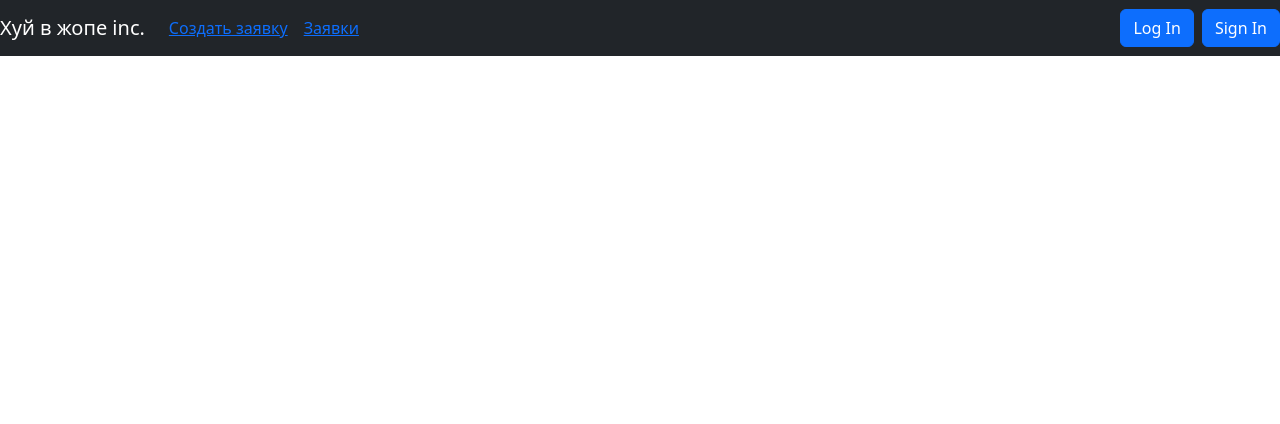
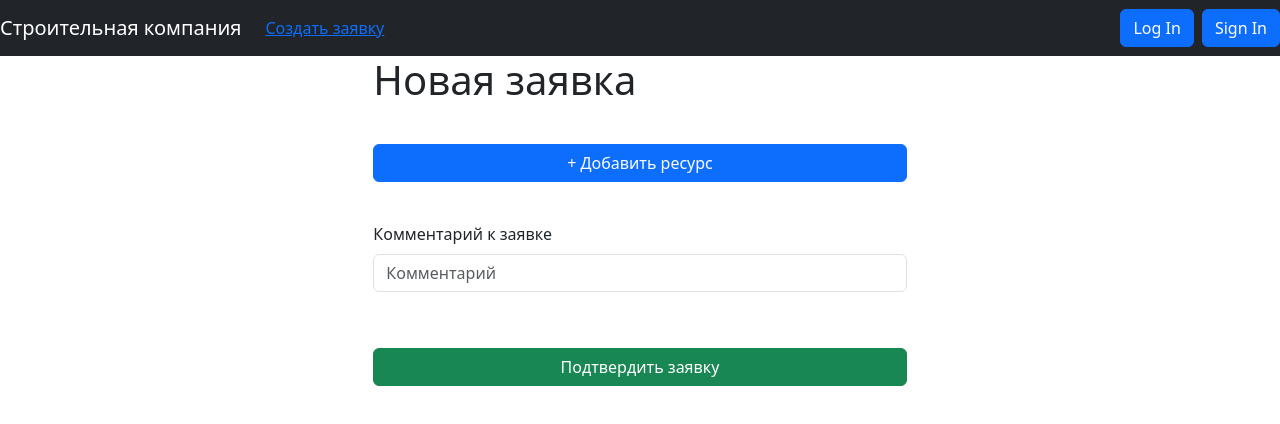
Before and after one commit to James-ssss/react-frontend, a React (Create React App) app: page /CreateTask in a window 1280 px wide. Shown: the top 424 px of the page. Built offline with nearby package versions, Linux system fonts and the light colour scheme.

Commit message:
Добавлена страница логина и база для страницы создания заявки

```diff
--- a/src/App.js
+++ b/src/App.js
@@ -2,19 +2,18 @@ import React from 'react';
 import 'bootstrap/dist/css/bootstrap.min.css';
 import { Button } from 'react-bootstrap';
 import NaviBar from './Components/Navibar';
-import LoginForm from './Login';
 import { Route, BrowserRouter as Router, Link, Routes} from 'react-router-dom';
 
-import {CreateTask} from './CreateTask';
-import {Tasks} from './Tasks';
+import CreateTask from './Components/CreateTask';
+import Login from './Components/Login';
 function App() {
   return (
     <>
     <Router>
     <NaviBar/>
     <Routes>
-      <Route path='/' Component={CreateTask}/>
-      <Route path='/tasks' Component={Tasks}/>
+      <Route path='/CreateTask' Component={CreateTask}/>
+      <Route path='/Login' Component={Login}/>
     </Routes>
     </Router>
 
--- /dev/null
+++ b/src/Components/CreateTask.js
@@ -0,0 +1,62 @@
+import React, { useState } from "react";
+import {Navbar, Nav, Button, NavLink, Form, Stack} from 'react-bootstrap';
+import {Link} from 'react-router-dom';
+import NaviBar from './Navibar';
+
+const order = {
+
+};
+
+export default function CreateTask(){
+    const [forms, setForms] = useState([
+      <div>
+          <h1>Новая заявка</h1>
+          <br/>
+
+        </div>
+    ]);
+
+    return (
+      <>
+        <Stack gap={2} className="col-md-5 mx-auto">
+          {forms}
+          <Button
+            variant="primary"
+            type="submit"
+            onClick={() =>
+              setForms([
+                ...forms,
+                <div>
+                  <Form.Select aria-label="Default select example">
+                    <option>Open this select menu</option>
+                    <option value="1">One</option>
+                    <option value="2">Two</option>
+                    <option value="3">Three</option>
+                  </Form.Select>
+                  <Form flexDirection="column" flexGrowY={1}>
+                    <Form.Group className="mb-3" controlId="formComment">
+                      <Form.Control type="text" placeholder="Ресурс" />
+                    </Form.Group>
+                  </Form>
+                </div>,
+              ])
+            }
+          >
+            + Добавить ресурс
+          </Button>
+          <br />
+          <Form flexDirection="column" flexGrowY={1}>
+            <Form.Group className="mb-3" controlId="formComment">
+              <Form.Label>Комментарий к заявке</Form.Label>
+              <Form.Control type="text" placeholder="Комментарий" />
+            </Form.Group>
+          </Form>
+          <br />
+          <Button variant="success" type="submit">
+            Подтвердить заявку
+          </Button>
+        </Stack>
+      </>
+    );
+
+}
--- /dev/null
+++ b/src/Components/Login.js
@@ -0,0 +1,32 @@
+import React from "react";
+import {Link} from 'react-router-dom';
+import {Button, Form} from 'react-bootstrap';
+
+export default function Login(){
+    return (
+      <>
+        <Form flexDirection="column">
+          <Form.Group className="mb-3" controlId="formBasicPhone">
+            <Form.Label>Телефон</Form.Label>
+            <Form.Control type="phone" placeholder="Введите номер телефона" />
+          </Form.Group>
+
+          <Form.Group className="mb-3" controlId="formBasicPassword">
+            <Form.Label>Пароль</Form.Label>
+            <Form.Control type="password" placeholder="Введите пароль" />
+          </Form.Group>
+          <Form.Text className="text-muted">
+            Не делитесь паролем ни с кем.
+          </Form.Text>
+          <br></br>
+          <br></br>
+          <div className="d-flex align-items-center">
+            <Button variant="primary" type="submit">
+              Войти
+            </Button>
+          </div>
+        </Form>
+      </>
+    );
+
+}
--- a/src/Components/Navibar.js
+++ b/src/Components/Navibar.js
@@ -6,20 +6,19 @@ export default function NaviBar(){
     return (
         <>
             <Navbar collapseOnSelect expand="lg" bg="dark" variant="dark">
-                <Navbar.Brand>Хуй в жопе inc.</Navbar.Brand>
+                <Navbar.Brand>Строительная компания</Navbar.Brand>
                 <Navbar.Toggle aria-controls="responsive-navbar-nav"></Navbar.Toggle>
                 <Navbar.Collapse id="responsive-navbar-nav">
                     <Nav className="me-auto">
-                        <NavLink><Link to="/">Создать заявку</Link></NavLink>
-                        <NavLink><Link to="/tasks">Заявки</Link></NavLink>
+                        <NavLink><Link to="/CreateTask">Создать заявку</Link></NavLink>
                     </Nav>
                     <Nav>
-                        <Button variant="primary" className="me-2">Log In</Button>
+                        <Button variant="primary" className="me-2" href="/Login">Log In</Button>
                         <Button variant="primary">Sign In</Button>
                     </Nav>
                 </Navbar.Collapse>
             </Navbar>
         </>
-    )
+    );
 
 }
--- a/src/Tasks.js
+++ /dev/null
@@ -1,5 +0,0 @@
-import React from "react";
-
-export const Tasks = () => (
-    <h1>Страничка с моими заявочками</h1>
-)
```
Also changed, not shown: src/Components/Task.js (added), 1 other file (tests, documents, lock files or other folders).
